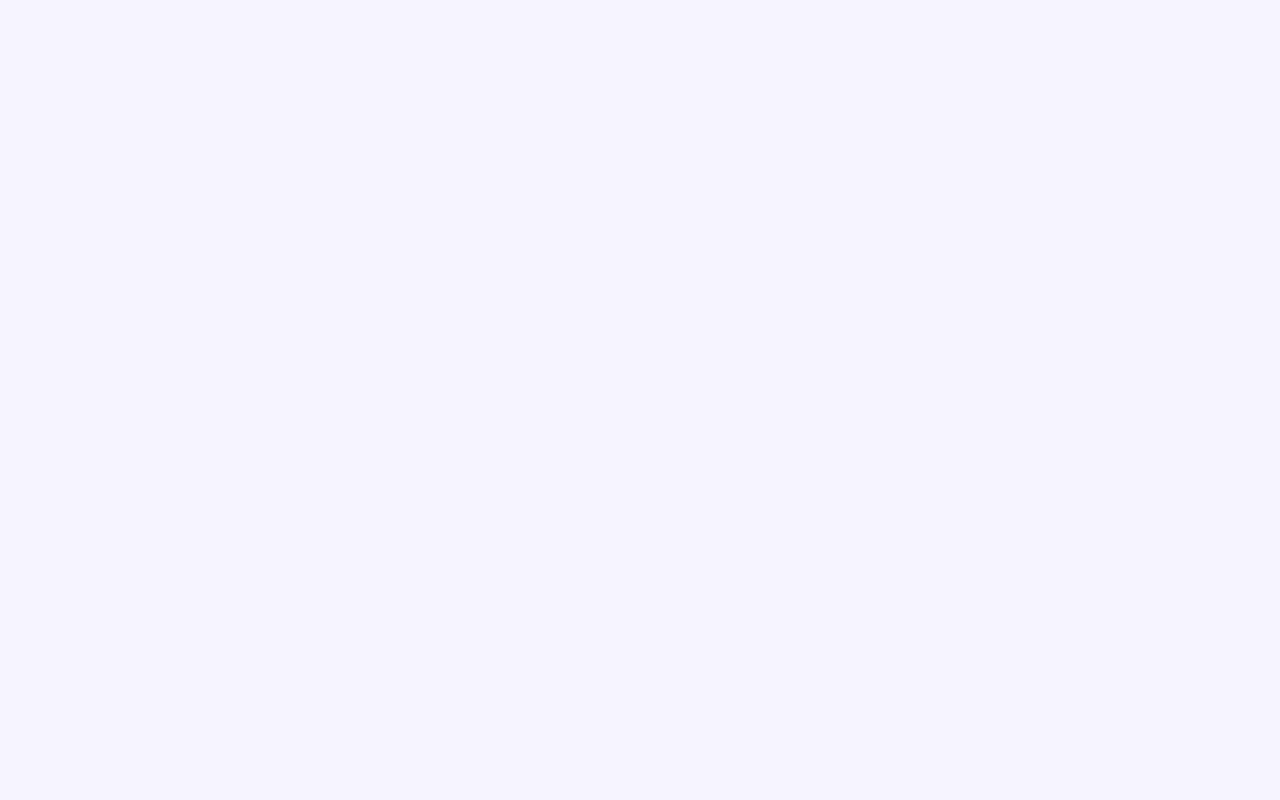
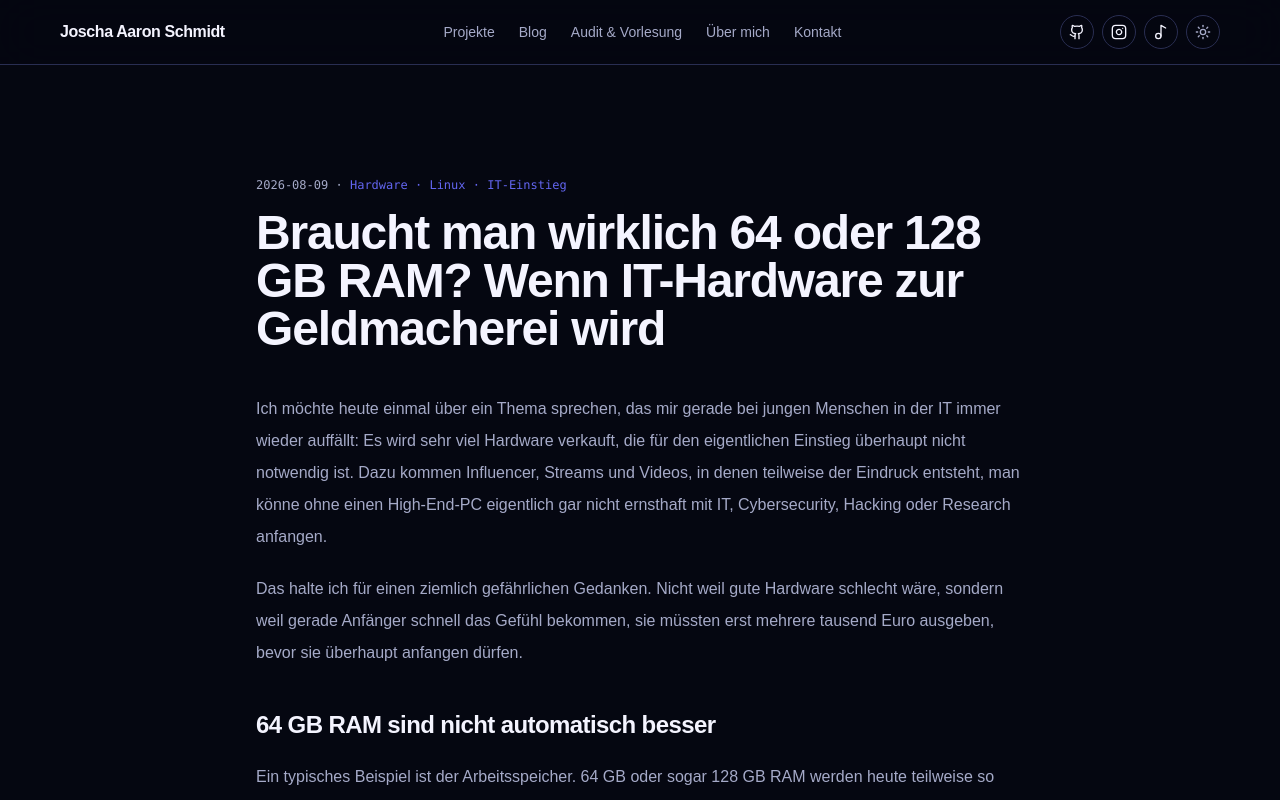
Before and after one commit to aaron0sec/webseite, a Next.js app: page /blog/hardware-geldmacherei-it-einsteiger in a window 1280 px wide. Before the commit this address had no page. Shown: the top 800 px of the page. Built offline with nearby package versions, Linux system fonts and the light colour scheme.

Commit message:
Add dedicated route for new hardware blog post

```diff
--- /dev/null
+++ b/src/app/blog/hardware-geldmacherei-it-einsteiger/page.tsx
@@ -0,0 +1,29 @@
+import fs from "node:fs/promises";
+import path from "node:path";
+
+function parseFrontmatter(source: string) {
+  const match = source.match(/^---\n([\s\S]*?)\n---\n?([\s\S]*)$/);
+  if (!match) throw new Error("Invalid blog frontmatter");
+  const values = Object.fromEntries(match[1].split("\n").map((line) => {
+    const separator = line.indexOf(":");
+    const key = line.slice(0, separator).trim();
+    const value = line.slice(separator + 1).trim().replace(/^"|"$/g, "");
+    return [key, value];
+  }));
+  return { title: values.title, date: values.date, category: values.category, body: match[2].trim() };
+}
+
+function renderMarkdown(body: string) {
+  return body.split(/\n\n+/).map((block, index) => {
+    const text = block.trim();
+    if (!text) return null;
+    if (text.startsWith("## ")) return <h2 key={index} className="mt-10 text-2xl font-semibold tracking-tight">{text.slice(3)}</h2>;
+    return <p key={index} className="mt-5 leading-8 text-[var(--muted)]">{text}</p>;
+  });
+}
+
+export default async function HardwareBlogPost() {
+  const source = await fs.readFile(path.join(process.cwd(), "src/content/blog", "hardware-geldmacherei-it-einsteiger.mdx"), "utf8");
+  const post = parseFrontmatter(source);
+  return <main className="container py-20 sm:py-28"><article className="mx-auto max-w-3xl"><div className="font-mono text-xs text-[var(--muted)]"><span>{post.date}</span> · <span className="text-[var(--accent)]">{post.category}</span></div><h1 className="mt-4 text-4xl font-semibold tracking-tight sm:text-5xl">{post.title}</h1><div className="mt-10">{renderMarkdown(post.body)}</div></article></main>;
+}
```
